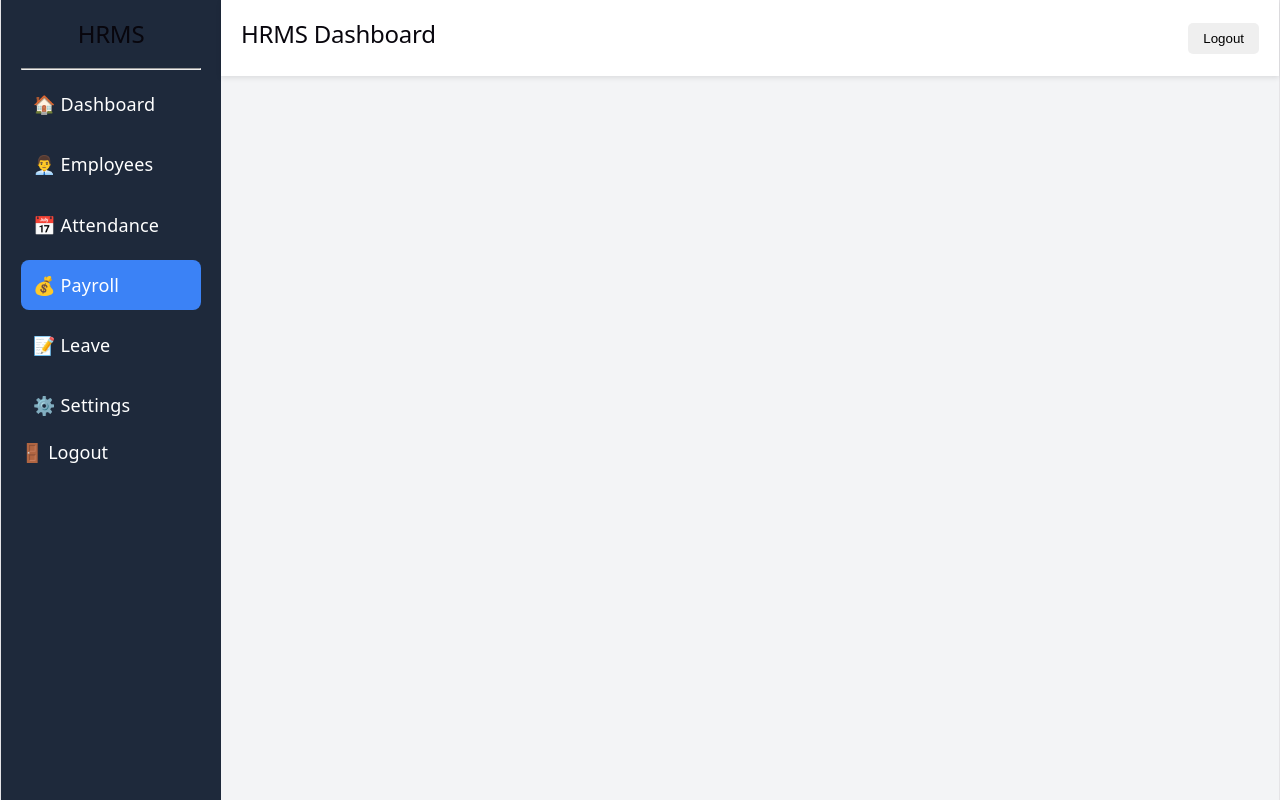
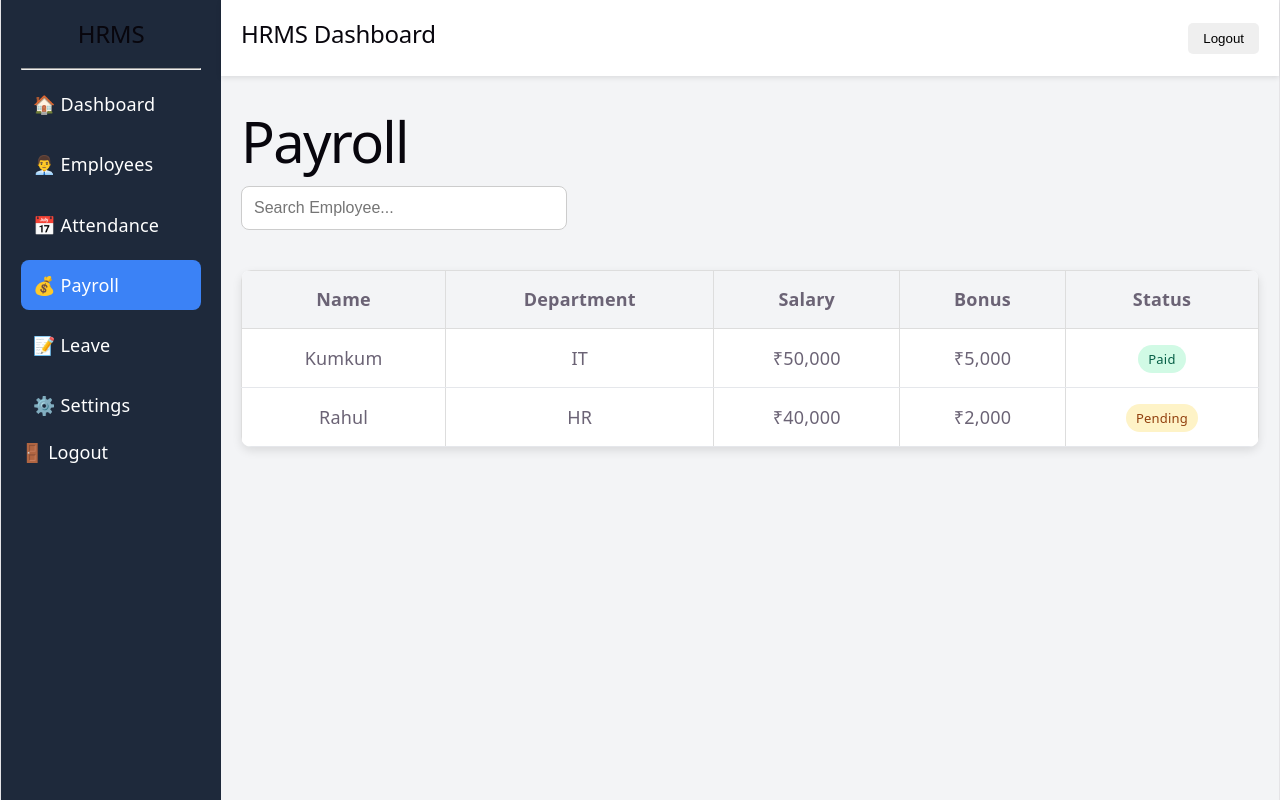
Before and after one commit to KumkumDadhich/infotact-hrms-dashboard, a React app: page /payroll in a window 1280 px wide. Built offline with nearby package versions, Linux system fonts and the light colour scheme; sample sign-in values are in the browser's storage; the HTML template or start-up script is replaced by a standard one.

Commit message:
feat: add payroll page route and improve payroll UI

```diff
--- a/src/App.jsx
+++ b/src/App.jsx
@@ -66,6 +66,14 @@ function App() {
             }
           />
           <Route
+  path="/payroll"
+  element={
+    <ProtectedRoute>
+      <PayrollPage />
+    </ProtectedRoute>
+  }
+/>
+          <Route
             path="/settings"
             element={
               <ProtectedRoute>
--- a/src/pages/PayrollPage.css
+++ b/src/pages/PayrollPage.css
@@ -9,6 +9,11 @@
     border-radius: 8px;
     margin-bottom: 20px;
     font-size: 16px;
+}
+.search-box:focus{
+    outline: none;
+    border-color: #2563eb;
+    box-shadow: 0 0 5px rgba(37,99,235,0.3);
 }
 
 table{
@@ -32,16 +37,28 @@ td{
     border-bottom: 1px solid #e5e7eb;
 }
 
-tr:hover{
-    background: #f9fafb;
+.status-paid {
+  background-color: #d1fae5;
+  color: #065f46;
+  padding: 5px 10px;
+  border-radius: 20px;
+  font-size: 13px;
 }
 
-.paid{
-    color: green;
-    font-weight: bold;
+.status-pending {
+  background-color: #fef3c7;
+  color: #92400e;
+  padding: 5px 10px;
+  border-radius: 20px;
+  font-size: 13px;
+}
+tbody tr:hover {
+  background-color: #f8fafc;
+}
+button {
+  transition: 0.3s ease;
 }
 
-.pending{
-    color: orange;
-    font-weight: bold;
+button:hover {
+  transform: translateY(-2px);
 }
--- a/src/pages/PayrollPage.jsx
+++ b/src/pages/PayrollPage.jsx
@@ -6,9 +6,10 @@ function PayrollPage() {
       <h1>Payroll</h1>
 
       <input
-        type="text"
-        placeholder="Search Employee..."
-      />
+  type="text"
+  placeholder="Search Employee..."
+  className="search-box"
+/>
 
       <table>
         <thead>
@@ -28,7 +29,9 @@ function PayrollPage() {
             <td>IT</td>
             <td>₹50,000</td>
             <td>₹5,000</td>
-            <td className="paid">Paid</td>
+           <td>
+  <span className="status-paid">Paid</span>
+</td>
 
           </tr>
 
@@ -37,7 +40,9 @@ function PayrollPage() {
             <td>HR</td>
             <td>₹40,000</td>
             <td>₹2,000</td>
-           <td className="pending">Pending</td>
+           <td>
+  <span className="status-pending">Pending</span>
+</td>
           </tr>
 
         </tbody>
```
